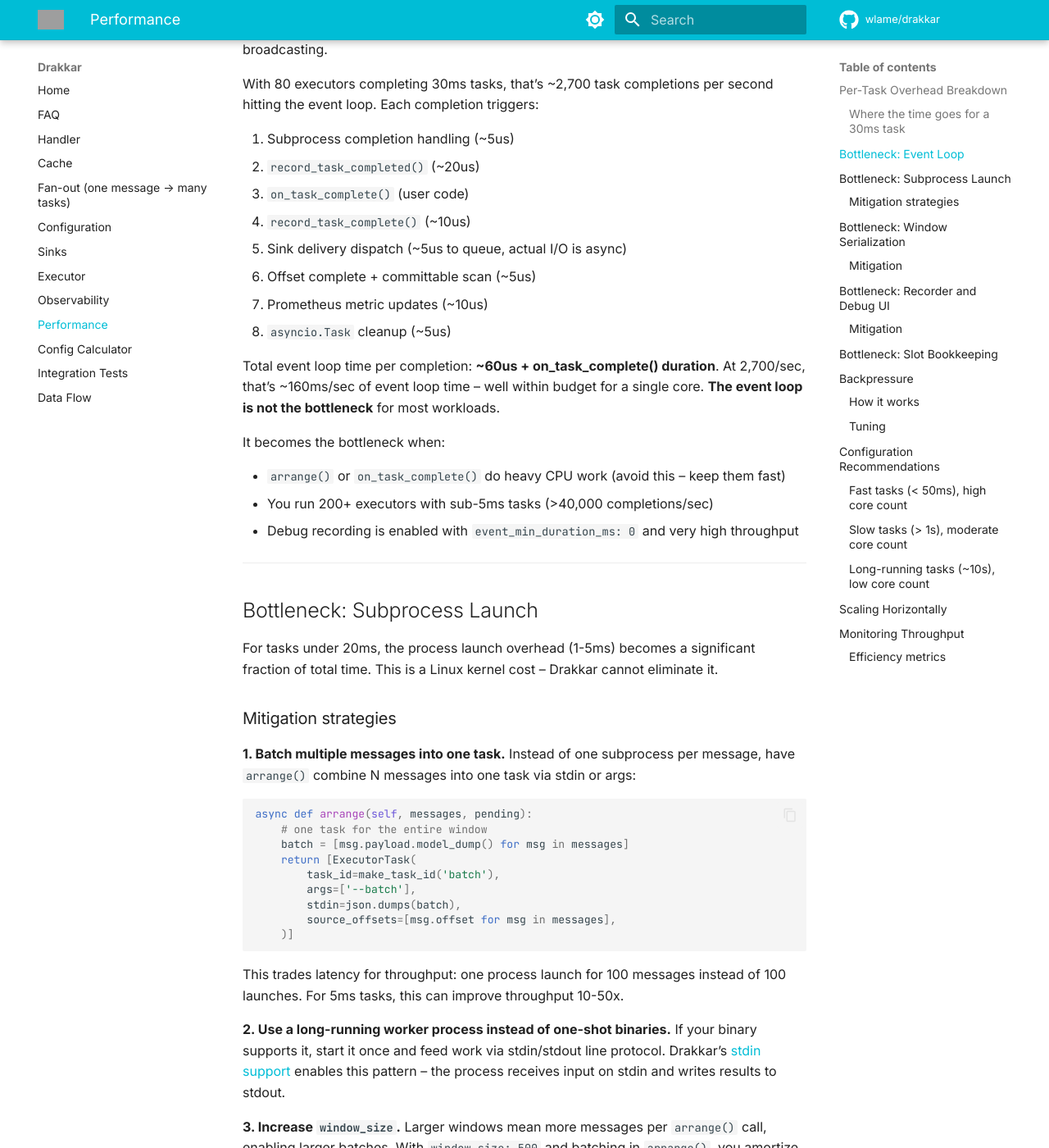
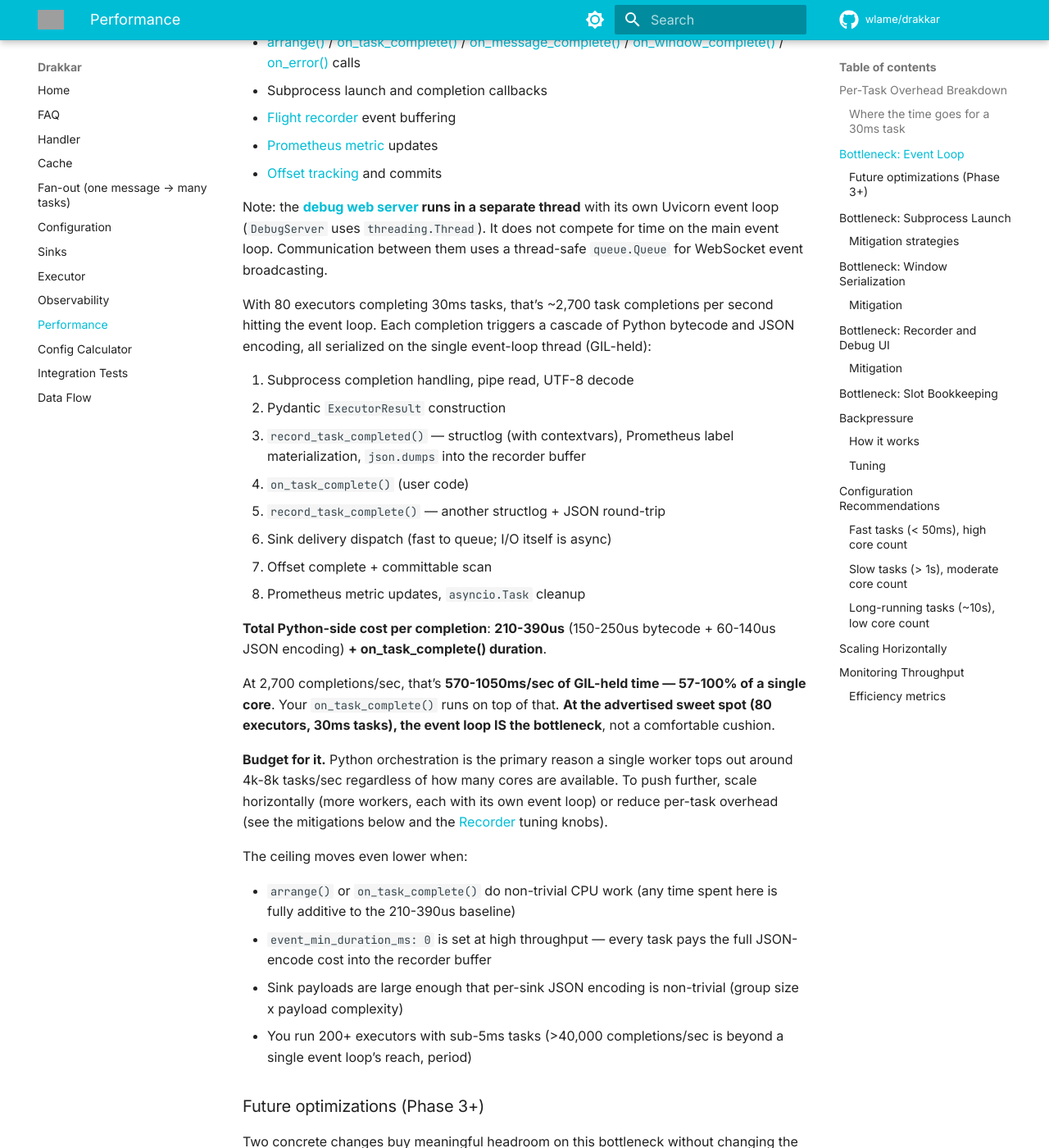
Before and after one commit to wlame/drakkar, an MkDocs documentation site: the page built from docs/performance.md, in a window 1280 px wide and 1400 px high, scrolled down 2560 px. Shown: the whole window at 82% size. Built offline with MkDocs 1.6.1 and Material for MkDocs 9.7.7, drawn with Linux system fonts in a browser that asks for light colours; comment, search, counter and statistics services are not loaded; some of the changed text lies outside the part shown; grey boxes are pictures that could not be loaded.

Commit message:
Correct docs/performance.md event-loop cost numbers.

````diff
--- a/docs/performance.md
+++ b/docs/performance.md
@@ -38,17 +38,28 @@
 ### Where the time goes for a 30ms task
 
 ```
-Process launch:      ~3ms    (9% of task wall time)
-Actual work:         ~30ms   (the binary)
-Framework overhead:  ~0.2ms  (arrange + on_task_complete + recording + tracking)
-Sink delivery:       ~1-5ms  (network, per sink, async)
+Process launch:      ~3ms         (9% of task wall time)
+Actual work:         ~30ms        (the binary)
+Python overhead:     ~210-390us   (bytecode + JSON encoding, GIL-held)
+Sink delivery:       ~1-5ms       (network, per sink, async)
 ```
 
-For a 30ms task, process launch is ~9% overhead -- noticeable but
-manageable. **The framework's own overhead** (arrange, on_task_complete,
-recording, offset tracking) **is negligible at ~200us total.** Sink
-delivery is I/O-bound and runs concurrently with the next task's
-execution.
+The **Python orchestration overhead is real** — not negligible, not
+crippling. A more honest breakdown per task:
+
+- **Python bytecode** (arrange, on_task_complete, subprocess completion
+  handling, offset bookkeeping, Pydantic model construction): **150-250us**
+- **JSON encoding** (structlog with contextvars, Prometheus label
+  materialization, `json.dumps` inside the recorder): **60-140us**
+- **Total per-task Python-side cost**: **210-390us**
+
+This is GIL-held time — it runs on the single event-loop thread. For a
+30ms task, that's still only ~1% of task wall time, but the absolute
+cost matters at high throughput (see the next section).
+
+Sink delivery is I/O-bound and runs concurrently with the next task's
+execution, so its wall-clock cost doesn't pile onto the event loop the
+way bytecode and JSON encoding do.
 
 As tasks get faster (5-10ms), the process launch fraction grows to
 30-50% -- see [Subprocess Launch](#bottleneck-subprocess-launch) below
@@ -75,27 +86,63 @@
 a thread-safe `queue.Queue` for WebSocket event broadcasting.
 
 With 80 executors completing 30ms tasks, that's ~2,700 task
-completions per second hitting the event loop. Each completion triggers:
+completions per second hitting the event loop. Each completion triggers
+a cascade of Python bytecode and JSON encoding, all serialized on the
+single event-loop thread (GIL-held):
 
-1. Subprocess completion handling (~5us)
-2. `record_task_completed()` (~20us)
-3. `on_task_complete()` (user code)
-4. `record_task_complete()` (~10us)
-5. Sink delivery dispatch (~5us to queue, actual I/O is async)
-6. Offset complete + committable scan (~5us)
-7. Prometheus metric updates (~10us)
-8. `asyncio.Task` cleanup (~5us)
+1. Subprocess completion handling, pipe read, UTF-8 decode
+2. Pydantic `ExecutorResult` construction
+3. `record_task_completed()` — structlog (with contextvars), Prometheus
+   label materialization, `json.dumps` into the recorder buffer
+4. `on_task_complete()` (user code)
+5. `record_task_complete()` — another structlog + JSON round-trip
+6. Sink delivery dispatch (fast to queue; I/O itself is async)
+7. Offset complete + committable scan
+8. Prometheus metric updates, `asyncio.Task` cleanup
 
-Total event loop time per completion: **~60us + on_task_complete() duration**.
-At 2,700/sec, that's ~160ms/sec of event loop time -- well within
-budget for a single core. **The event loop is not the bottleneck** for
-most workloads.
+**Total Python-side cost per completion**: **210-390us**
+(150-250us bytecode + 60-140us JSON encoding) **+ on_task_complete() duration**.
 
-It becomes the bottleneck when:
+At 2,700 completions/sec, that's **570-1050ms/sec of GIL-held time —
+57-100% of a single core**. Your `on_task_complete()` runs on top of
+that. **At the advertised sweet spot (80 executors, 30ms tasks), the
+event loop IS the bottleneck**, not a comfortable cushion.
 
-- `arrange()` or `on_task_complete()` do heavy CPU work (avoid this -- keep them fast)
-- You run 200+ executors with sub-5ms tasks (>40,000 completions/sec)
-- Debug recording is enabled with `event_min_duration_ms: 0` and very high throughput
+**Budget for it.** Python orchestration is the primary reason a single
+worker tops out around 4k-8k tasks/sec regardless of how many cores are
+available. To push further, scale horizontally (more workers, each with
+its own event loop) or reduce per-task overhead (see the mitigations
+below and the [Recorder](#bottleneck-recorder-and-debug-ui) tuning
+knobs).
+
+The ceiling moves even lower when:
+
+- `arrange()` or `on_task_complete()` do non-trivial CPU work (any
+  time spent here is fully additive to the 210-390us baseline)
+- `event_min_duration_ms: 0` is set at high throughput — every task
+  pays the full JSON-encode cost into the recorder buffer
+- Sink payloads are large enough that per-sink JSON encoding is
+  non-trivial (group size x payload complexity)
+- You run 200+ executors with sub-5ms tasks (>40,000 completions/sec is
+  beyond a single event loop's reach, period)
+
+### Future optimizations (Phase 3+)
+
+Two concrete changes buy meaningful headroom on this bottleneck without
+changing the execution model:
+
+- **Off-thread JSON encoding.** Batch recorder events and hand the
+  `json.dumps` work to a worker thread via `asyncio.to_thread` (or a
+  dedicated encoder thread). The event loop keeps the Python-object
+  buffer; JSON serialization happens off-thread and doesn't hold the GIL
+  during the I/O-free encoding fast path.
+- **Switch to `orjson`.** A drop-in replacement for `json.dumps` that
+  is ~3-5x faster on typical recorder payloads. Keeps the encoding on
+  the main thread but cuts the 60-140us per-task cost roughly in half.
+
+Combined, these unlock the 4k-8k tasks/sec/worker ceiling. They are
+scoped for a later phase — today, the honest guidance is "scale
+horizontally once one worker saturates".
 
 ---
 
````
